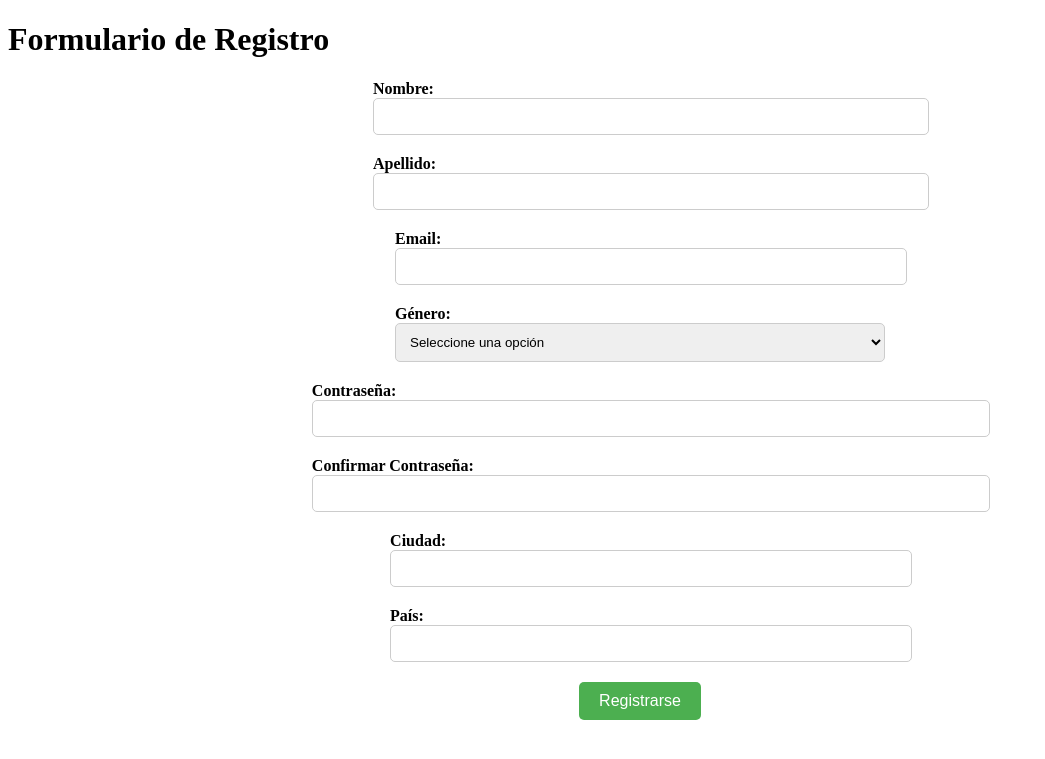
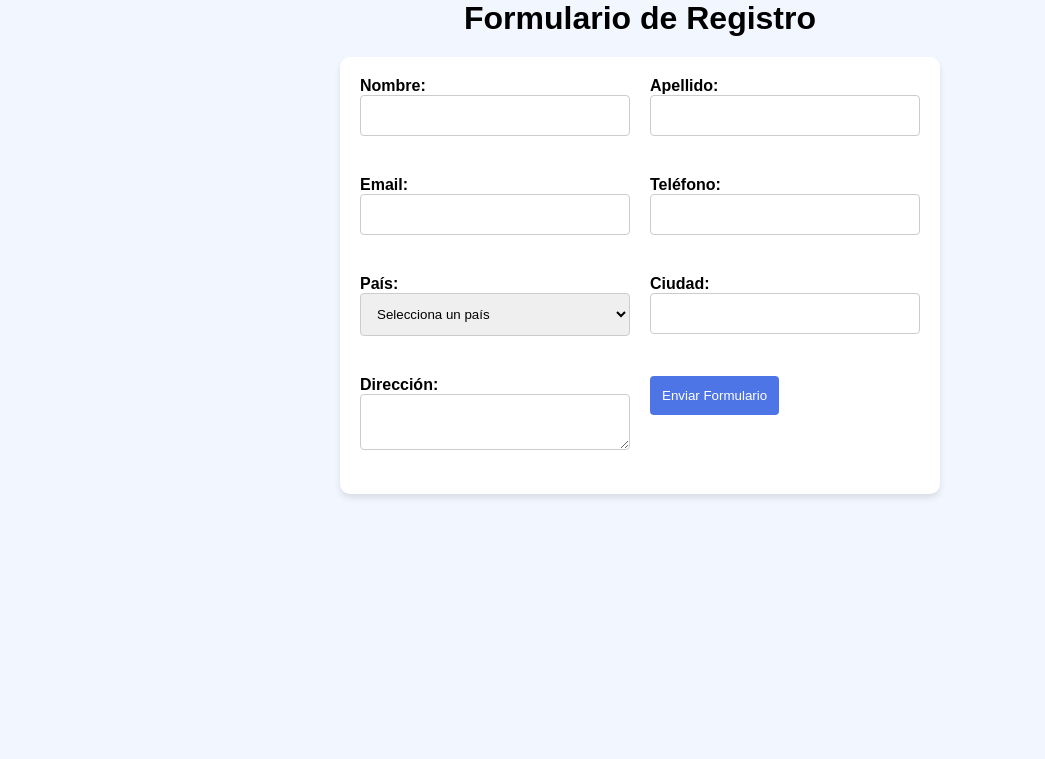
Before and after one commit to Jorch13/manualPhpPrincipiantes, a PHP site: page /form.php in a window 1280 px wide. Shown: the top 759 px of the page, without its empty margins (0-1045 px from the left). Run offline with PHP 8.4, Linux system fonts and the light colour scheme.

Commit message:
Se realizan cambios en el código del formulario.

```diff
--- a/codigos/formularios/css/styles.css
+++ b/codigos/formularios/css/styles.css
@@ -1,48 +1,60 @@
-form {
-    display: flex;
-    flex-direction: column;
-    align-items: center;
-    width: 80%;
-    margin: 0 auto;
+* {
+    box-sizing: border-box;
+    margin: 0;
+    padding: 0;
 }
 
-form label {
-    font-weight: bold;
-    margin-bottom: 10px;
+body {
+    background-color: #F2F6FF;
+    font-family: sans-serif;
 }
 
-form input[type="text"],
-form input[type="email"],
-form input[type="password"] {
-    width: 100%;
-    padding: 10px;
+h1 {
     margin-bottom: 20px;
-    border-radius: 5px;
-    border: 1px solid #ccc;
+    text-align: center;
 }
 
-form select {
-    width: 100%;
-    padding: 10px;
-    margin-bottom: 20px;
-    border-radius: 5px;
-    border: 1px solid #ccc;
+form {
+    margin: 0 auto;
+    max-width: 600px;
+    display: grid;
+    grid-template-columns: repeat(2, 1fr);
+    grid-gap: 20px;
+    padding: 20px;
+    border-radius: 10px;
+    background-color: #FFFFFF;
+    box-shadow: 0 4px 6px rgba(0, 0, 0, 0.1);
 }
 
-form input[type="submit"] {
-    background-color: #4CAF50;
+input[type="text"],
+select,
+textarea {
+    width: 100%;
+    padding: 12px;
+    border: 1px solid #ccc;
+    border-radius: 4px;
+    resize: vertical;
+}
+
+input[type="submit"] {
+    background-color: #4E75E6;
+    color: white;
     border: none;
-    color: white;
-    padding: 10px 20px;
-    text-align: center;
-    text-decoration: none;
-    display: inline-block;
-    font-size: 16px;
-    border-radius: 5px;
+    padding: 12px;
+    border-radius: 4px;
     cursor: pointer;
     transition: background-color 0.3s ease;
 }
 
-form input[type="submit"]:hover {
-    background-color: #3e8e41;
+input[type="submit"]:hover {
+    background-color: #3858A2;
 }
+
+label {
+    font-weight: bold;
+    margin-bottom: 5px;
+}
+
+.form-group {
+    margin-bottom: 20px;
+}
--- a/codigos/formularios/form.php
+++ b/codigos/formularios/form.php
@@ -2,54 +2,50 @@
 <html>
 
 <head>
-    <title>Formulario de Registro</title>
+    <meta charset="UTF-8">
+    <title>Formulario</title>
     <link rel="stylesheet" href="./css/styles.css">
 </head>
 
 <body>
     <h1>Formulario de Registro</h1>
-    <form method="POST" action="registro.php">
+    <form method="POST" action="controllerFormulario.php">
         <div class="form-group">
             <label for="nombre">Nombre:</label>
             <input type="text" id="nombre" name="nombre" required>
-
+        </div>
+        <div class="form-group">
             <label for="apellido">Apellido:</label>
             <input type="text" id="apellido" name="apellido" required>
         </div>
-
         <div class="form-group">
             <label for="email">Email:</label>
-            <input type="email" id="email" name="email" required>
-
-            <label for="genero">Género:</label>
-            <select id="genero" name="genero" required>
-                <option value="">Seleccione una opción</option>
-                <option value="masculino">Masculino</option>
-                <option value="femenino">Femenino</option>
-                <option value="otro">Otro</option>
+            <input type="text" id="email" name="email" required>
+        </div>
+        <div class="form-group">
+            <label for="telefono">Teléfono:</label>
+            <input type="text" id="telefono" name="telefono" required>
+        </div>
+        <div class="form-group">
+            <label for="pais">País:</label>
+            <select id="pais" name="pais" required>
+                <option value="">Selecciona un país</option>
+                <option value="España">España</option>
+                <option value="México">México</option>
+                <option value="Argentina">Argentina</option>
             </select>
         </div>
         <div class="form-group">
-            <label for="contraseña">Contraseña:</label>
-            <input type="password" id="contraseña" name="contraseña" required>
-
-            <label for="conf_contraseña">Confirmar Contraseña:</label>
-            <input type="password" id="conf_contraseña" name="conf_contraseña" required>
-
+            <label for="ciudad">Ciudad:</label>
+            <input type="text" id="ciudad" name="ciudad" required>
         </div>
-
-
-
         <div class="form-group">
-            <label for="ciudad">Ciudad:</label>
-            <input type="text" id="ciudad" name="ciudad">
-
-            <label for="pais">País:</label>
-            <input type="text" id="pais" name="pais" required>
-
+            <label for="direccion">Dirección:</label>
+            <textarea id="direccion" name="direccion" required></textarea>
         </div>
-
-        <input type="submit" value="Registrarse">
+        <div class="form-group">
+            <input type="submit" value="Enviar Formulario">
+        </div>
     </form>
 </body>
 
```
